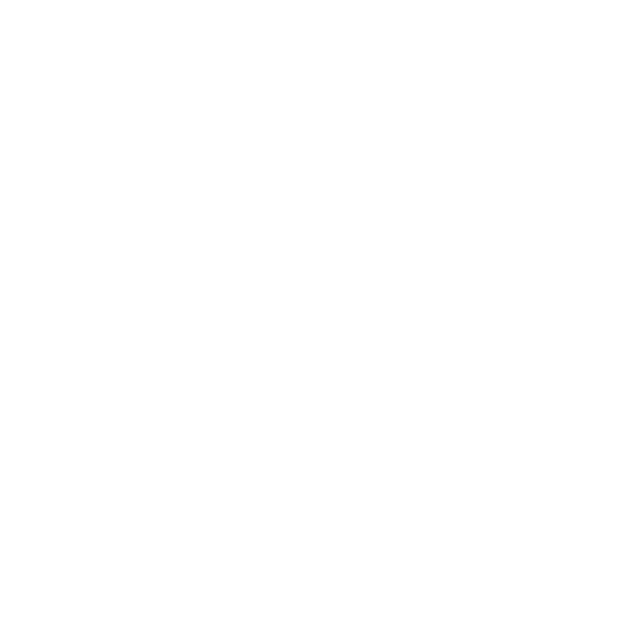
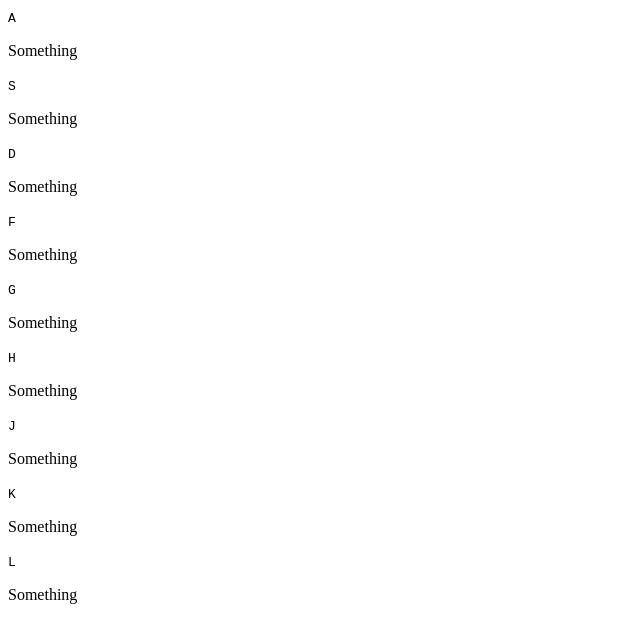
Before and after one commit to tiffanyray/drumKit, a plain HTML site: page index.html in a window 1280 px wide. Shown: the whole page, without its empty margins (0-640 px from the left). Drawn offline with Linux system fonts and the light colour scheme.

Commit message:
adds displayed html

```diff
--- a/index.html
+++ b/index.html
@@ -1,9 +1,52 @@
 <!DOCTYPE html>
 <html lang="en">
-  <head>
+
+<head>
     <title>JavaScript DrumKit</title>
     <meta name="author" content="Tiffany Ray" />
     <meta name="description" content="drumkit player by pressing keys" />
-    <meta charset="UTF-8">
-  </head>
+    <meta charset="UTF-8" />
+</head>
+
+<body>
+    <div class="keys">
+        <div>
+            <kbd>A</kbd>
+            <p>Something</p>
+        </div>
+        <div>
+            <kbd>S</kbd>
+            <p>Something</p>
+        </div>
+        <div>
+            <kbd>D</kbd>
+            <p>Something</p>
+        </div>
+        <div>
+            <kbd>F</kbd>
+            <p>Something</p>
+        </div>
+        <div>
+            <kbd>G</kbd>
+            <p>Something</p>
+        </div>
+        <div>
+            <kbd>H</kbd>
+            <p>Something</p>
+        </div>
+        <div>
+            <kbd>J</kbd>
+            <p>Something</p>
+        </div>
+        <div>
+            <kbd>K</kbd>
+            <p>Something</p>
+        </div>
+        <div>
+            <kbd>L</kbd>
+            <p>Something</p>
+        </div>
+    </div>
+</body>
+
 </html>
```
